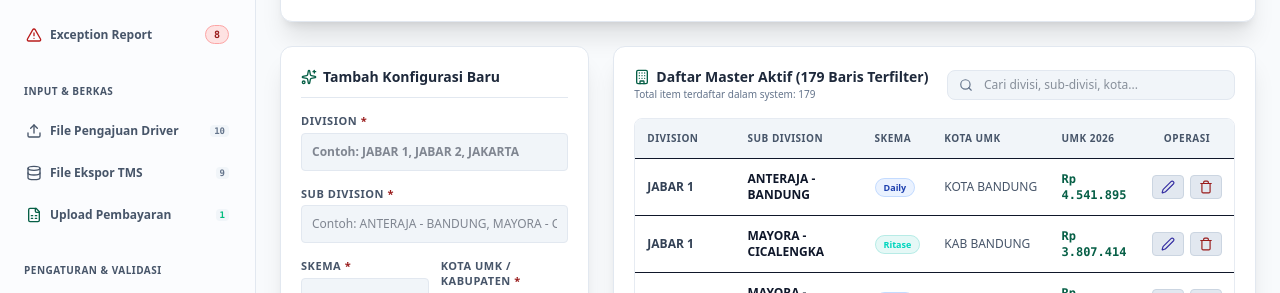
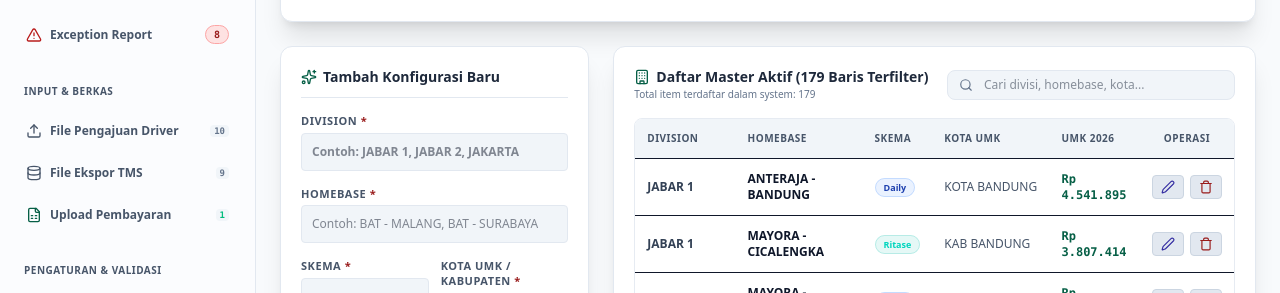
Before and after one commit to syukra13-ctrl/cekfeee, a React (Vite) app: page / in a window 1280 px wide. Both pictures are taken after a click on the button "Master UMK & Customer". Shown: the part 201-494 px from the top of the page. Built offline with nearby package versions, Linux system fonts and the light colour scheme.

Commit message:
Replace 'Sub Division' with 'Homebase' in MasterUmkView

```diff
--- a/src/components/MasterUmkView.tsx
+++ b/src/components/MasterUmkView.tsx
@@ -62,7 +62,7 @@ export default function MasterUmkView({
       return;
     }
     if (!subDivision.trim()) {
-      setFormError('Sub Division wajib diisi.');
+      setFormError('Homebase wajib diisi.');
       return;
     }
     if (!kotaUmk.trim()) {
@@ -108,7 +108,7 @@ export default function MasterUmkView({
              m.skema === skema
       );
       if (isDuplicate) {
-        setFormError('Konfigurasi untuk kombinasi Division, Sub Division & Skema tersebut sudah terdaftar.');
+        setFormError('Konfigurasi untuk kombinasi Division, Homebase & Skema tersebut sudah terdaftar.');
         return;
       }
 
@@ -239,11 +239,11 @@ export default function MasterUmkView({
 
               <div>
                 <label className="block text-[11px] font-bold text-slate-400 uppercase tracking-wider mb-1">
-                  Sub Division <span className="text-rose-400">*</span>
+                  Homebase <span className="text-rose-400">*</span>
                 </label>
                 <input
                   type="text"
-                  placeholder="Contoh: ANTERAJA - BANDUNG, MAYORA - CICALENGKA"
+                  placeholder="Contoh: BAT - MALANG, BAT - SURABAYA"
                   value={subDivision}
                   onChange={e => setSubDivision(e.target.value)}
                   className="w-full bg-slate-950 border border-slate-800 rounded p-2.5 text-slate-100 focus:outline-none focus:border-indigo-500"
@@ -338,7 +338,7 @@ export default function MasterUmkView({
                 </span>
                 <input
                   type="text"
-                  placeholder="Cari divisi, sub-divisi, kota..."
+                  placeholder="Cari divisi, homebase, kota..."
                   value={searchTerm}
                   onChange={e => setSearchTerm(e.target.value)}
                   className="w-full bg-slate-950 border border-slate-800 rounded-lg pl-9 pr-4 py-1.5 text-xs text-slate-200 focus:outline-none focus:border-indigo-500"
@@ -360,7 +360,7 @@ export default function MasterUmkView({
                 <thead>
                   <tr className="bg-slate-950 border-b border-slate-850">
                     <th className="p-3 text-[10px] font-bold text-slate-400 uppercase tracking-wider">DIVISION</th>
-                    <th className="p-3 text-[10px] font-bold text-slate-400 uppercase tracking-wider">SUB DIVISION</th>
+                    <th className="p-3 text-[10px] font-bold text-slate-400 uppercase tracking-wider">HOMEBASE</th>
                     <th className="p-3 text-[10px] font-bold text-slate-400 uppercase tracking-wider">SKEMA</th>
                     <th className="p-3 text-[10px] font-bold text-slate-400 uppercase tracking-wider">KOTA UMK</th>
                     <th className="p-3 text-[10px] font-bold text-slate-400 uppercase tracking-wider">UMK 2026</th>
@@ -430,7 +430,7 @@ export default function MasterUmkView({
             <div className="p-3 rounded-lg bg-indigo-950/15 border border-indigo-900/20 text-[11px] text-slate-450 leading-relaxed flex items-start gap-2">
               <AlertCircle className="w-4 h-4 text-indigo-455 shrink-0 mt-0.5" />
               <span>
-                <strong>Bagaimana pencocokan (matching) bekerja?</strong> Saat berkas pengajuan direkonsiliasi, sistem akan secara otomatis melacak data <strong>Division</strong> dan <strong>Customer</strong> (sebagai <strong>Sub Division</strong>). Apabila ditemukan kesesuaian pada database di atas, perhitungan biaya harian untuk Driver akan secara presisi dijalankan menggunakan besaran nominal <strong>UMK</strong> yang tertera, bersanding secara fleksibel dengan Hari Kerja dari berkas pengajuan.
+                <strong>Bagaimana pencocokan (matching) bekerja?</strong> Saat berkas pengajuan direkonsiliasi, sistem akan secara otomatis melacak data <strong>Division</strong> dan <strong>Homebase</strong> dari berkas pengajuan. Apabila ditemukan kesesuaian pada database di atas, perhitungan biaya harian untuk Driver akan secara presisi dijalankan menggunakan besaran nominal <strong>UMK</strong> yang tertera, bersanding secara fleksibel dengan Hari Kerja dari berkas pengajuan.
               </span>
             </div>
           </div>
```
